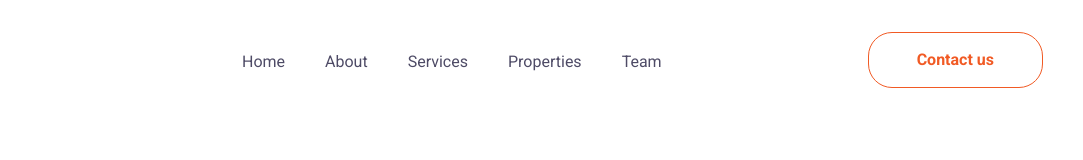
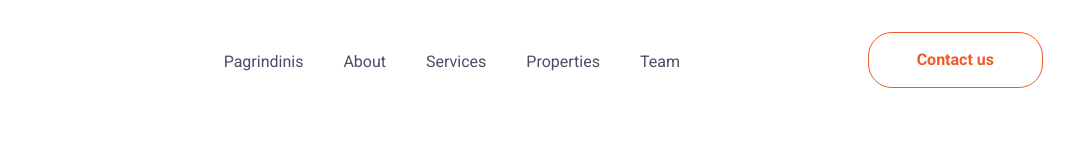
Before and after one commit to Sporcmen1992/Future_Project, a plain HTML site: page future_project/index.html in a window 1280 px wide. Shown: the full height of the page, 197-1280 px from the left. Drawn offline with Linux system fonts and the light colour scheme.

Commit message:
Update index.html

```diff
--- a/future_project/index.html
+++ b/future_project/index.html
@@ -22,7 +22,7 @@
                 </a>
 
                 <ul class="top-navigation__nav-links">
-                    <li><a href="#">Home</a></li>
+                    <li><a href="#">Pagrindinis</a></li>
                     <li><a href="#">About</a></li>
                     <li><a href="#">Services</a></li>
                     <li><a href="#">Properties</a></li>
```
